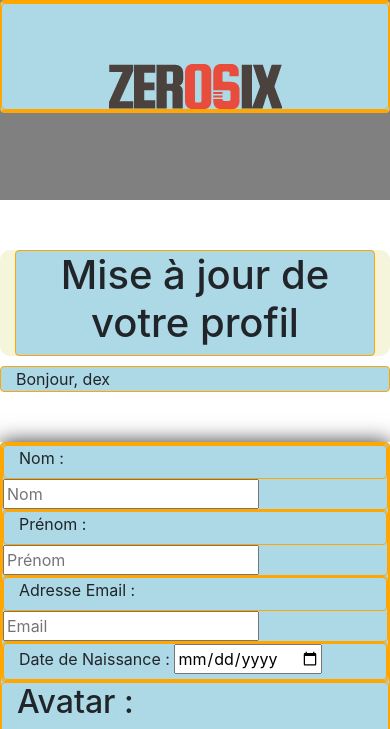
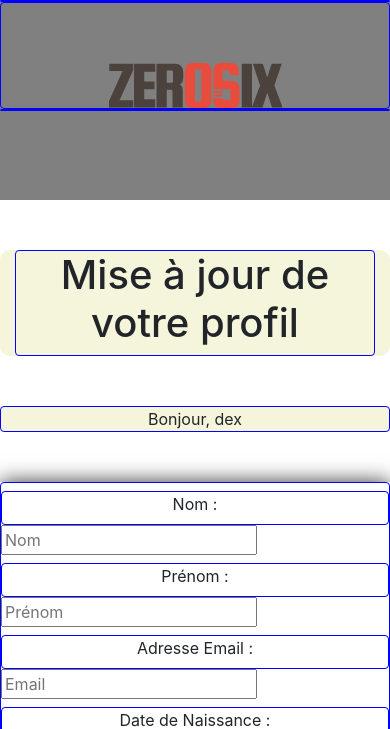
Before and after one commit to Fl0Com/ProjetAfpa, a Django app: page /games/player-update/ in a window 390 px wide. Shown: the top 729 px of the page. Run offline with Django 3.2, Linux system fonts and the light colour scheme; a user stored in the database is signed in; data comes from the database, SQL or seed files in the repository; both versions use the stored data as it was after the commit; some libraries are stand-ins or nearby versions; grey boxes are pictures that could not be loaded.

Commit message:
release avant Finalisation

```diff
--- a/games/forms.py
+++ b/games/forms.py
@@ -11,11 +11,12 @@ class PlayerForm(ModelForm):
         widgets = {
             'dateNaissance': DateInput(attrs={
                 'type':"date",
-                'class':"input-xlarge"}),
+                'class':"input-xlarge",
+                'value':'player.dateNaissance'}),
             'avatar': FileInput(attrs={
                 'type':"file",
                 'placeholder':"Nom",
-                'class':"btn btn-outline-primary"})
+                'class':"btn form-control-file"})
         }
 
 class SignUpForm1(ModelForm):
--- a/games/models.py
+++ b/games/models.py
@@ -6,7 +6,7 @@ class Player(models.Model):
 
     user = models.OneToOneField(User, on_delete=models.CASCADE, related_name="player")
     avatar = models.ImageField("avatar", null=True, blank=True, upload_to="avatar/")
-    dateNaissance = models.DateField(null=True)
+    dateNaissance = models.DateField(null=True, blank=True)
 
 
     def __str__(self):
--- a/games/static/games/css/player-detail.css
+++ b/games/static/games/css/player-detail.css
@@ -1,5 +1,5 @@
 
- [class*="col"] {
+ /*[class*="col"] {
     background-color: lightblue;
     border: 1px solid rgb(255, 166, 0);
     border-radius: 4px;
@@ -9,7 +9,7 @@
     background-color: lightblue;
     border: 1px solid rgb(255, 166, 0);
     border-radius: 4px;
-  }
+  } */
 
   #avatar {
     padding-top: 10px;
--- a/games/static/games/css/style.css
+++ b/games/static/games/css/style.css
@@ -57,8 +57,8 @@
 .espace{
     min-height: 20%;
 }
-/* [class*="col"] {
+ [class*="col"] {
     border: 1px solid blue;
     border-radius: 4px;
     text-align: center;
- } */
+ }
--- a/games/templates/games/player-detail.html
+++ b/games/templates/games/player-detail.html
@@ -14,7 +14,6 @@
 
 {% block content %}
 
-{% csrf_token %}
 
 
 
--- a/games/templates/games/player-update.html
+++ b/games/templates/games/player-update.html
@@ -14,68 +14,67 @@
 
 {% block content %}
 
-<div class="container col-md-8">
+<div class="container col-md-8 encadreTitre">
     <div >Bonjour, {{ user.get_username }}</div>
 </div>
+
 <div class="container blocContenu">
-
     <form method="post"   enctype="multipart/form-data">
         {% csrf_token %}
         <div class="row">
             <div  class="col-lg-6">
-                <div class="row">
+                <div class="row mt-2">
                     <div class="col-lg-4">
                         <label for="name"> Nom : </label>
                     </div>
-
-                        {{ user_form.last_name }}
-
-                </div>
-                <div class="row">
+                    {{ user_form.last_name }}
+                    </div>
+                <div class="row mt-2">
                     <div class="col-lg-4">
                         <label for="Firstname"> Prénom : </label>
                     </div>
                     {{ user_form.first_name }}
-
                 </div>
-                <div class="row">
+                <div class="row mt-2">
                     <div class="col-lg-4">
                         <label for="email"> Adresse Email : </label>
                     </div>
                     {{ user_form.email }}
-
                 </div>
-                <div class="row">
-                    <div class="col-lg-12">
+                <div class="row mt-2">
+                    <div class="col-lg-4">
                         <label for="datenaissance"> Date de Naissance : </label>
-                        {{ player_form.dateNaissance }}
                     </div>
 
+                    {% if user.player.dateNaissance %}
+                    {{ user.player.dateNaissance }}
+                    {% else %}
+                    {{ player_form.dateNaissance }}
+                    {% endif %}
                 </div>
-
+                <div class="row mt-2">
+                <input class='btn btn-success' type= "submit" value = "Valider" />
+                </div>
             </div>
             <div  class="col-lg-6">
                 <H2>Avatar : </H2>
                 <div >
                     {% if user.player.avatar %}
                     <img  class="img-thumbnail" src="../{{ user.player.avatar.url }}">
-                    {% comment %} <div> {{ player_form.avatar }} </div> {% endcomment %}
+                    {{ user.player.avatar }}
                     {% else %}
                     <img class="img-thumbnail" src="https://ssl.gstatic.com/accounts/ui/avatar_2x.png">
-                    {% endif %}
+                {% endif %}
                 </div>
-                <div class="col-lg-6">
-                <input type= "submit" value = "Valider" />
-            </div>
+                <div class="row">
+                    <div  class="col-lg-6">
+                        {{ player_form.avatar }}
+                    </div>
+                    <div  class="col-lg-6">
+                    </div>
+                </div>
             </div>
         </div>
-        <div class="row">
-            <div  class="col-lg-6">
-
-            </div>
-            <div class="col-lg-6"></div>
-        </div>
-
     </form>
-    {% endblock content %}
 </div>
+{% endblock content %}
--- a/games/views.py
+++ b/games/views.py
@@ -57,7 +57,7 @@ class PlayerUpdate (View):
 
 
 class SignUp(TemplateView):
-    template_name = 'games/test.html'
+    template_name = 'games/inscription.html'
 
     def get(self, request):
         form = SignUpForm2()
```
Also changed, not shown: games/templates/games/inscription.html (added, +55 -0 lines), games/templates/games/test.html (+3 -23 lines), db.sqlite3, media/avatar/Jellyfish.jpg (added), media/avatar/Jellyfish_0nikJxu.jpg (added), media/avatar/Jellyfish_E2x50HD.jpg (added), media/avatar/Koala.jpg (added), media/avatar/Tulips.jpg (added).
